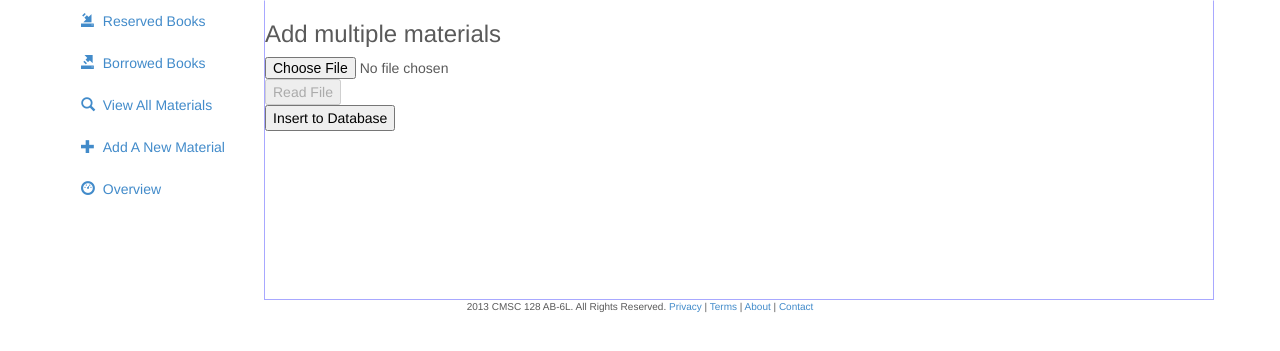
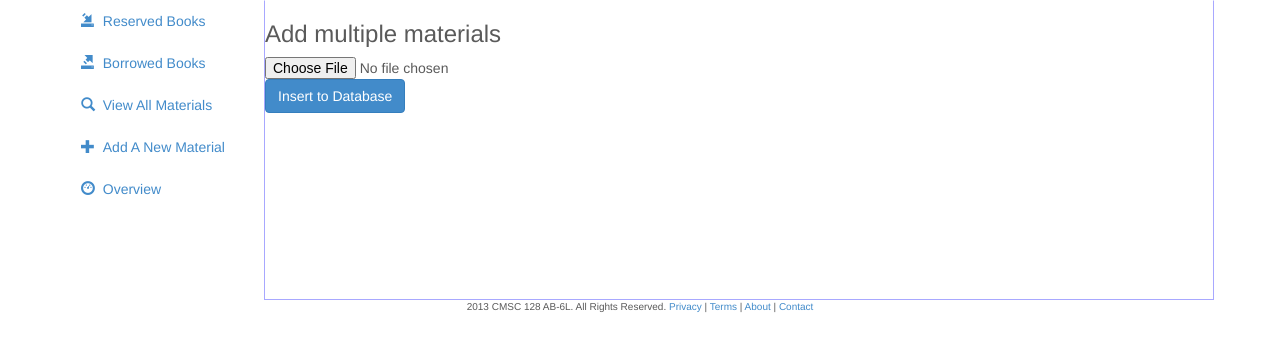
Before and after one commit to juliusiglesia/icslibsystem, a CodeIgniter app: a page that uses application/views/admin/add_multiple_view.php in a window 1280 px wide. Shown: the part 51-402 px from the top of the page. Run offline with CodeIgniter, Linux system fonts and the light colour scheme; some libraries are stand-ins or nearby versions.

Commit message:
Update Multiple Add - Validation

```diff
--- a/application/views/admin/add_multiple_view.php
+++ b/application/views/admin/add_multiple_view.php
@@ -24,10 +24,8 @@
 	        <div id="main-page">
 		        <div id = "main-content">
 		        	<h3> Add multiple materials </h3>
-					<input id="uploadFile" type="file" name = "file[]" accept=".csv, application/vnd.openxmlformats-officedocument.spreadsheetml.sheet, application/vnd.ms-excel" />
-					<button id="readButton" name = "uploadButton"  disabled = "true" > Read File </button>
+					<input id="uploadFile" type="file" name = "file[]" accept=".csv" />
 					<span id = "error"> </span>
-					<br />
 					<table id = "table-data-area" border = "1">
 						<thead>
 
@@ -37,7 +35,7 @@
 						</tbody>
 					</table>
 
-					<input type = "button" name = "insertButton" id = "insertButton" value = "Insert to Database"/>
+					<input class = "btn btn-primary" type = "button" name = "insertButton" id = "insertButton" value = "Insert to Database"/>
 
 					<span id = "error"> </span>
 				</div>
@@ -73,10 +71,9 @@
                 else {
                     if (window.File && window.FileReader && window.FileList && window.Blob) {
                       // Great success! All the File APIs are supported.
-                    $('#error').html("");
-                    $('#readButton').removeAttr("disabled", "disabled");
-
-                    return true;
+	                    $('#error').html("");
+	                    readBlob();
+	                    return true;
                     } else {
                         $('#error').html("The File APIs are not fully supported in this browser.");
 
@@ -135,10 +132,6 @@
 				var blob = file.slice(start, stop + 1);
 				reader.readAsBinaryString(blob);
 			}
-
-			document.querySelector('#readButton').addEventListener('click', function(evt) {
-					readBlob();
-				}, false);
 
 			function loadTable( data ){
 				var arr = data.split("\n");
@@ -366,9 +359,6 @@
 
 					}
 				}
-
-
-
 			}
 
 			function checkName( name ){
@@ -383,6 +373,130 @@
 				}
 			}
 
+			function checkAccess( access, type){
+				if(type=="") {
+					$('.type').last().attr('style', 'color : red')
+					$('.access').last().attr('style', 'color : red')
+				} else {
+					if (access == ""){
+						$('.access').last().attr('style', 'color : red')
+					}else {
+						if(type=='Book') {
+							if ( !( (access.match(/^4$/)) ) ){
+								$('.access').last().attr('style', 'color : red')
+
+							}else {
+								//return true;
+							}
+						} else if(type=='Magazine') {
+							if ( !( (access.match(/^3$/)) ) ){
+								$('.access').last().attr('style', 'color : red')
+
+							}else {
+								//return true;
+							}
+						} else if(type=='Thesis') {
+							if ( !( (access.match(/^3$/)) ) ){
+								$('.access').last().attr('style', 'color : red')
+
+							}else {
+								//return true;
+							}
+						} else if(type=='References') {
+							if ( !( (access.match(/^2$/)) ) ){
+								$('.access').last().attr('style', 'color : red')
+
+							}else {
+								//return true;
+							}
+						} else if(type=='Journals') {
+							if ( !( (access.match(/^4$/)) ) ){
+								$('.access').last().attr('style', 'color : red')
+
+							}else {
+								//return true;
+							}
+						} else if(type=='SP') {
+							if ( !( (access.match(/^3$/)) ) ){
+								$('.access').last().attr('style', 'color : red')
+
+							}else {
+								//return true;
+							}
+						} else {
+							$('.type').last().attr('style', 'color : red')
+							$('.access').last().attr('style', 'color : red')
+						}
+					}
+				}
+			}
+
+			function checkType( type ) {
+				if (type == ""){
+					$('.type').last().attr('style', 'color : red')
+				} else if ( !( (type.match(/^(Book|Thesis|References|SP|Journals|Magazine)$/)) ) ){
+					$('.type').last().attr('style', 'color : red')
+					console.log('error');
+				} else {
+					//return true;
+				}
+			}
+
+			function checkYear( year ) {
+				if (year == ""){
+					$('.year').last().attr('style', 'color : red')
+				} else if ( !( (year.match(/^[0-9]{4}$/)) ) ){
+					$('.year').last().attr('style', 'color : red')
+
+				} else {
+					//return true;
+				}
+			}
+
+			function checkEdvol( edvol ) {
+				if (edvol == ""){
+					$('.edvol').last().attr('style', 'color : red')
+				} else if ( !( (edvol.match(/^([0-9]{1,2})+$/)) ) ){
+					$('.edvol').last().attr('style', 'color : red')
+
+				} else {
+					//return true;
+				}
+			}
+
+			function checkRequirement( requirement ) {
+				if (requirement == ""){
+					$('.requirement').last().attr('style', 'color : red')
+				} else if ( !( (requirement.match(/^(0|1)$/)) ) ){
+					$('.requirement').last().attr('style', 'color : red')
+
+				} else {
+					//return true;
+				}
+			}
+
+			function checkQuantity( quantity ) {
+				if (quantity == ""){
+					$('.quantity').last().attr('style', 'color : red')
+				} else if ( !( (quantity.match(/^[1-9]{1,3}$/)) ) ){
+					$('.quantity').last().attr('style', 'color : red')
+				} else {
+					//return true;
+				}
+			}
+
+			function checkAvailable( available ) {
+				if (available == ""){
+					$('.available').last().attr('style', 'color : red')
+				} else if ( !( (available.match(/^(0|1)$/)) ) ){
+					$('.available').last().attr('style', 'color : red')
+
+				} else {
+					//return true;
+				}
+
+			}
+
 			function split(arr, n) {
 				var len = arr.length, ret = [], i = 0;
 				while (i < len) {
@@ -393,7 +507,6 @@
 			}
 		});
 
-
-	</script>
+		</script>
 	</body>
 </html>
```
